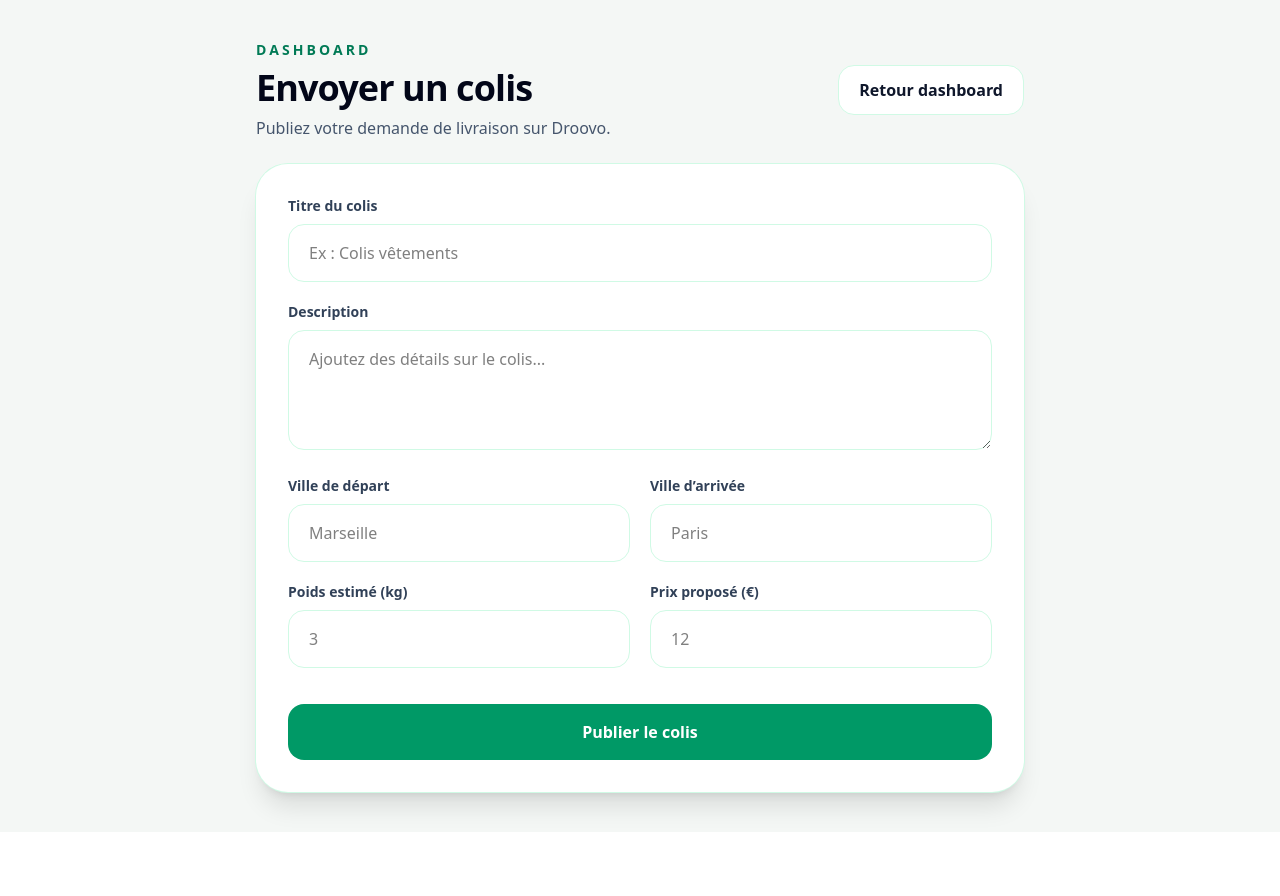
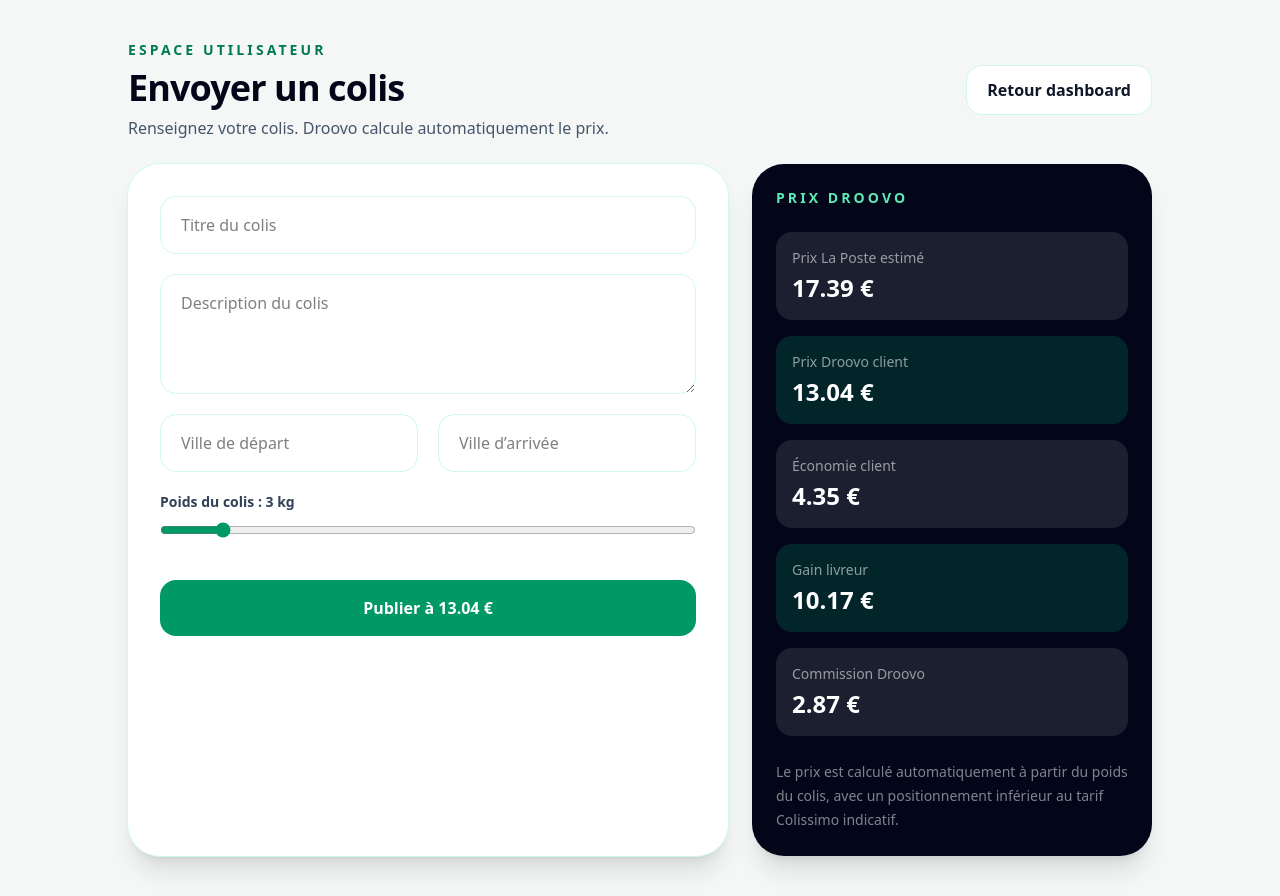
Before and after one commit to lafere75-del/Droovo, a Next.js app: page /dashboard/create-package in a window 1280 px wide. Before the commit the page ends 832 px from the top, so only its background shows below. Built offline with nearby package versions, Linux system fonts and the light colour scheme.

Commit message:
Update page.jsx

```diff
--- a/app/dashboard/create-package/page.jsx
+++ b/app/dashboard/create-package/page.jsx
@@ -1,6 +1,6 @@
 "use client";
 
-import { useState } from "react";
+import { useMemo, useState } from "react";
 import { useRouter } from "next/navigation";
 import { supabase } from "../../../lib/supabaseClient";
 
@@ -11,14 +11,39 @@ export default function CreatePackagePage() {
   const [description, setDescription] = useState("");
   const [fromCity, setFromCity] = useState("");
   const [toCity, setToCity] = useState("");
-  const [weight, setWeight] = useState("");
-  const [price, setPrice] = useState("");
+  const [weight, setWeight] = useState(3);
+  const [loading, setLoading] = useState(false);
 
-  const [loading, setLoading] = useState(false);
+  const pricing = useMemo(() => {
+    const laposteRates = [
+      { maxWeight: 0.5, price: 7.59 },
+      { maxWeight: 1, price: 9.59 },
+      { maxWeight: 2, price: 11.19 },
+      { maxWeight: 5, price: 17.39 },
+      { maxWeight: 10, price: 25.29 },
+      { maxWeight: 15, price: 31.99 },
+      { maxWeight: 30, price: 39.59 },
+    ];
+
+    const laposte =
+      laposteRates.find((rate) => weight <= rate.maxWeight)?.price || 39.59;
+
+    const droovoPrice = Math.max(4.9, laposte * 0.75);
+    const commission = droovoPrice * 0.22;
+    const driverGain = droovoPrice - commission;
+    const saving = laposte - droovoPrice;
+
+    return {
+      laposte: laposte.toFixed(2),
+      droovoPrice: droovoPrice.toFixed(2),
+      commission: commission.toFixed(2),
+      driverGain: driverGain.toFixed(2),
+      saving: saving.toFixed(2),
+    };
+  }, [weight]);
 
   async function handleSubmit(e) {
     e.preventDefault();
-
     setLoading(true);
 
     const {
@@ -38,7 +63,8 @@ export default function CreatePackagePage() {
       from_city: fromCity,
       to_city: toCity,
       weight,
-      price,
+      price: pricing.droovoPrice,
+      status: "active",
     });
 
     setLoading(false);
@@ -49,26 +75,22 @@ export default function CreatePackagePage() {
     }
 
     alert("Colis publié avec succès.");
-
     router.push("/dashboard");
   }
 
   return (
     <main className="min-h-screen bg-[#F4F7F5] px-6 py-10">
-      <div className="mx-auto max-w-3xl">
-
+      <div className="mx-auto max-w-5xl">
         <div className="mb-6 flex items-center justify-between">
           <div>
             <p className="text-sm font-black uppercase tracking-[0.22em] text-emerald-700">
-              Dashboard
+              Espace utilisateur
             </p>
-
             <h1 className="mt-2 text-4xl font-black tracking-tight text-slate-950">
               Envoyer un colis
             </h1>
-
             <p className="mt-2 text-slate-600">
-              Publiez votre demande de livraison sur Droovo.
+              Renseignez votre colis. Droovo calcule automatiquement le prix.
             </p>
           </div>
 
@@ -80,114 +102,103 @@ export default function CreatePackagePage() {
           </button>
         </div>
 
-        <div className="rounded-[2rem] bg-white p-8 shadow-xl ring-1 ring-emerald-100">
-          <form onSubmit={handleSubmit} className="grid gap-5">
-
-            <div>
-              <label className="mb-2 block text-sm font-black text-slate-700">
-                Titre du colis
-              </label>
-
+        <div className="grid gap-6 lg:grid-cols-[1.2fr_0.8fr]">
+          <div className="rounded-[2rem] bg-white p-8 shadow-xl ring-1 ring-emerald-100">
+            <form onSubmit={handleSubmit} className="grid gap-5">
               <input
                 required
                 type="text"
-                placeholder="Ex : Colis vêtements"
+                placeholder="Titre du colis"
                 value={title}
                 onChange={(e) => setTitle(e.target.value)}
-                className="w-full rounded-2xl border border-emerald-100 px-5 py-4 outline-none focus:border-emerald-600"
+                className="rounded-2xl border border-emerald-100 px-5 py-4 outline-none focus:border-emerald-600"
               />
-            </div>
-
-            <div>
-              <label className="mb-2 block text-sm font-black text-slate-700">
-                Description
-              </label>
 
               <textarea
-                placeholder="Ajoutez des détails sur le colis..."
+                placeholder="Description du colis"
                 value={description}
                 onChange={(e) => setDescription(e.target.value)}
-                className="min-h-[120px] w-full rounded-2xl border border-emerald-100 px-5 py-4 outline-none focus:border-emerald-600"
+                className="min-h-[120px] rounded-2xl border border-emerald-100 px-5 py-4 outline-none focus:border-emerald-600"
               />
-            </div>
 
-            <div className="grid gap-5 md:grid-cols-2">
-
-              <div>
-                <label className="mb-2 block text-sm font-black text-slate-700">
-                  Ville de départ
-                </label>
+              <div className="grid gap-5 md:grid-cols-2">
+                <input
+                  required
+                  type="text"
+                  placeholder="Ville de départ"
+                  value={fromCity}
+                  onChange={(e) => setFromCity(e.target.value)}
+                  className="rounded-2xl border border-emerald-100 px-5 py-4 outline-none focus:border-emerald-600"
+                />
 
                 <input
                   required
                   type="text"
-                  placeholder="Marseille"
-                  value={fromCity}
-                  onChange={(e) => setFromCity(e.target.value)}
-                  className="w-full rounded-2xl border border-emerald-100 px-5 py-4 outline-none focus:border-emerald-600"
+                  placeholder="Ville d’arrivée"
+                  value={toCity}
+                  onChange={(e) => setToCity(e.target.value)}
+                  className="rounded-2xl border border-emerald-100 px-5 py-4 outline-none focus:border-emerald-600"
                 />
               </div>
 
               <div>
                 <label className="mb-2 block text-sm font-black text-slate-700">
-                  Ville d’arrivée
+                  Poids du colis : {weight} kg
                 </label>
-
                 <input
-                  required
-                  type="text"
-                  placeholder="Paris"
-                  value={toCity}
-                  onChange={(e) => setToCity(e.target.value)}
-                  className="w-full rounded-2xl border border-emerald-100 px-5 py-4 outline-none focus:border-emerald-600"
+                  type="range"
+                  min="1"
+                  max="20"
+                  step="1"
+                  value={weight}
+                  onChange={(e) => setWeight(Number(e.target.value))}
+                  className="w-full accent-emerald-600"
                 />
               </div>
 
+              <button
+                type="submit"
+                disabled={loading}
+                className="mt-4 rounded-2xl bg-emerald-600 px-5 py-4 font-black text-white hover:bg-emerald-700 disabled:opacity-60"
+              >
+                {loading ? "Publication..." : `Publier à ${pricing.droovoPrice} €`}
+              </button>
+            </form>
+          </div>
+
+          <aside className="rounded-[2rem] bg-slate-950 p-6 text-white shadow-xl">
+            <p className="text-sm font-black uppercase tracking-[0.22em] text-emerald-300">
+              Prix Droovo
+            </p>
+
+            <div className="mt-6 grid gap-4">
+              <PriceLine label="Prix La Poste estimé" value={`${pricing.laposte} €`} />
+              <PriceLine label="Prix Droovo client" value={`${pricing.droovoPrice} €`} highlight />
+              <PriceLine label="Économie client" value={`${pricing.saving} €`} />
+              <PriceLine label="Gain livreur" value={`${pricing.driverGain} €`} highlight />
+              <PriceLine label="Commission Droovo" value={`${pricing.commission} €`} />
             </div>
 
-            <div className="grid gap-5 md:grid-cols-2">
-
-              <div>
-                <label className="mb-2 block text-sm font-black text-slate-700">
-                  Poids estimé (kg)
-                </label>
-
-                <input
-                  type="number"
-                  placeholder="3"
-                  value={weight}
-                  onChange={(e) => setWeight(e.target.value)}
-                  className="w-full rounded-2xl border border-emerald-100 px-5 py-4 outline-none focus:border-emerald-600"
-                />
-              </div>
-
-              <div>
-                <label className="mb-2 block text-sm font-black text-slate-700">
-                  Prix proposé (€)
-                </label>
-
-                <input
-                  type="number"
-                  placeholder="12"
-                  value={price}
-                  onChange={(e) => setPrice(e.target.value)}
-                  className="w-full rounded-2xl border border-emerald-100 px-5 py-4 outline-none focus:border-emerald-600"
-                />
-              </div>
-
-            </div>
-
-            <button
-              type="submit"
-              disabled={loading}
-              className="mt-4 rounded-2xl bg-emerald-600 px-5 py-4 font-black text-white hover:bg-emerald-700 disabled:opacity-60"
-            >
-              {loading ? "Publication..." : "Publier le colis"}
-            </button>
-
-          </form>
+            <p className="mt-6 text-sm leading-6 text-white/50">
+              Le prix est calculé automatiquement à partir du poids du colis,
+              avec un positionnement inférieur au tarif Colissimo indicatif.
+            </p>
+          </aside>
         </div>
       </div>
     </main>
   );
 }
+
+function PriceLine({ label, value, highlight }) {
+  return (
+    <div
+      className={`rounded-2xl p-4 ${
+        highlight ? "bg-emerald-400/15" : "bg-white/10"
+      }`}
+    >
+      <p className="text-sm text-white/55">{label}</p>
+      <p className="mt-1 text-2xl font-black text-white">{value}</p>
+    </div>
+  );
+}
```
